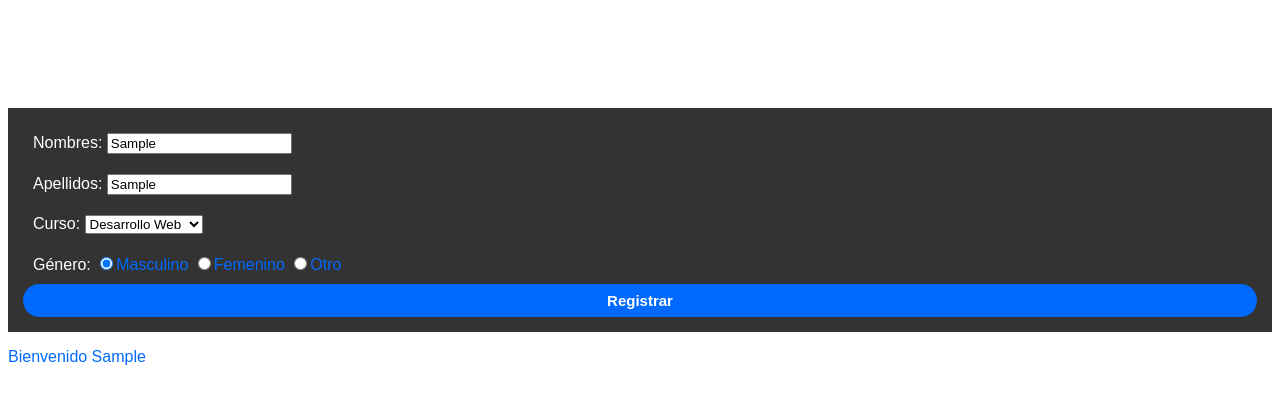
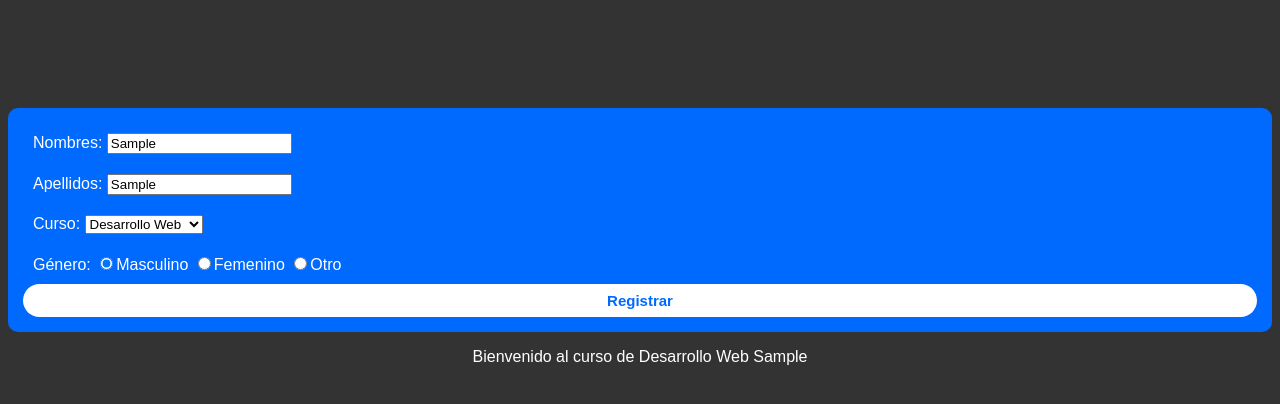
Before and after one commit to ProyectoUXUI/ejercicio-2, a plain HTML site: page index.html in a window 1280 px wide. Both pictures are taken after typing "Sample", "Sample" into the empty fields and a click on the button "Registrar". Drawn offline with Linux system fonts and the light colour scheme.

```diff
--- a/css/style.css
+++ b/css/style.css
@@ -3,7 +3,8 @@
     display: flex;
     justify-content: center;
     flex-direction: column;
-    color: #006AFF
+    color: #006AFF;
+    background-color: #333333;
 }
 
 .form-element {
@@ -15,20 +16,26 @@
     justify-content: center;
     flex-direction: column;
     margin-top: 100px;
-    background: #333333;
+    background: #006AFF;
     padding: 15px;
+    border-radius: 10px;
   }
 
   button {
-      background: #006AFF;
+      background: #FFFFFF;
       padding: 8px;
       border: none;
       border-radius: 35px;
-      color: #FFFFFF;
+      color: #006AFF;
       font-size: 15px;
       font-weight: bold;
   }
 
-label {
+.form {
     color: #FFFFFF;
 }
+
+p {
+    text-align: center;
+    color: #FFFFFF;
+}
--- a/main.js
+++ b/main.js
@@ -21,7 +21,7 @@
         }
 
         const mensajeTexto = document.querySelectorAll(".mensaje-texto")[0];
-        mensajeTexto.innerHTML = `${saludo} ${nombre}`;
+        mensajeTexto.innerHTML = `${saludo} al curso de ${cursos.options[cursos.selectedIndex].text} ${nombre}`;
 
     });
 });
```
